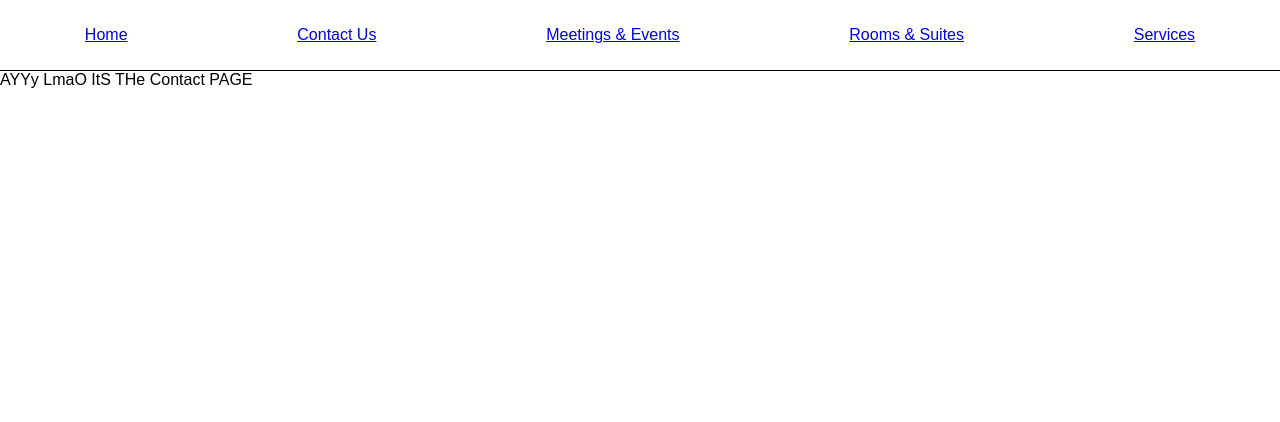
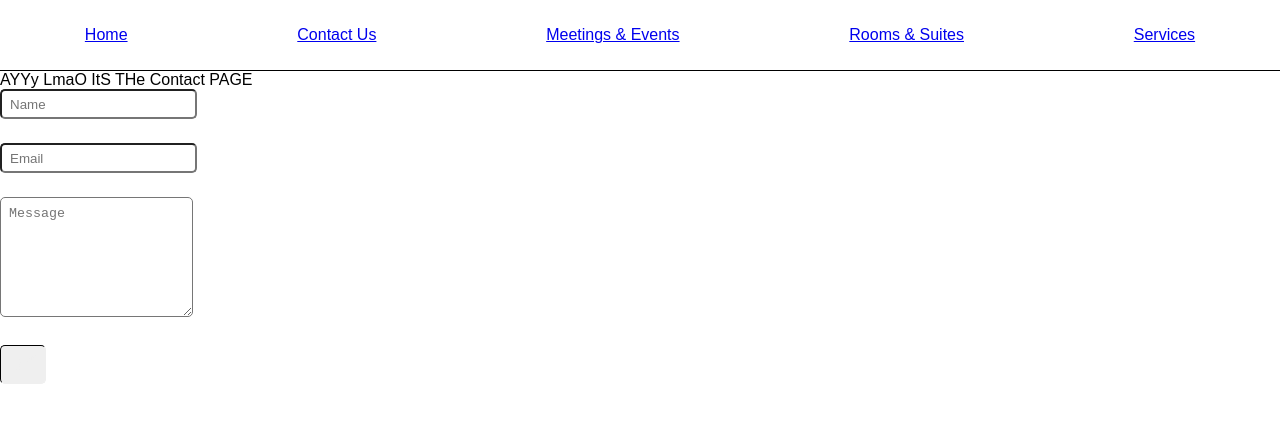
Before and after one commit to Gabewest1/hotel, a React (Create React App) app: page /contact in a window 1280 px wide. Shown: the top 422 px of the page. Built offline with nearby package versions, Linux system fonts and the light colour scheme.

Commit message:
Added the <ContactForm/> to the <Contact/> page.

```diff
--- a/src/pages/Contact/index.js
+++ b/src/pages/Contact/index.js
@@ -1,11 +1,15 @@
 import React, { Component } from 'react'
 import styled from "styled-components"
+
+import ContactForm from "../../components/ContactForm"
 
 class Contact extends Component {
   render() {
     return (
       <ContactView>
         AYYy LmaO ItS THe Contact PAGE
+
+        <ContactForm />
       </ContactView>
     )
   }
```
